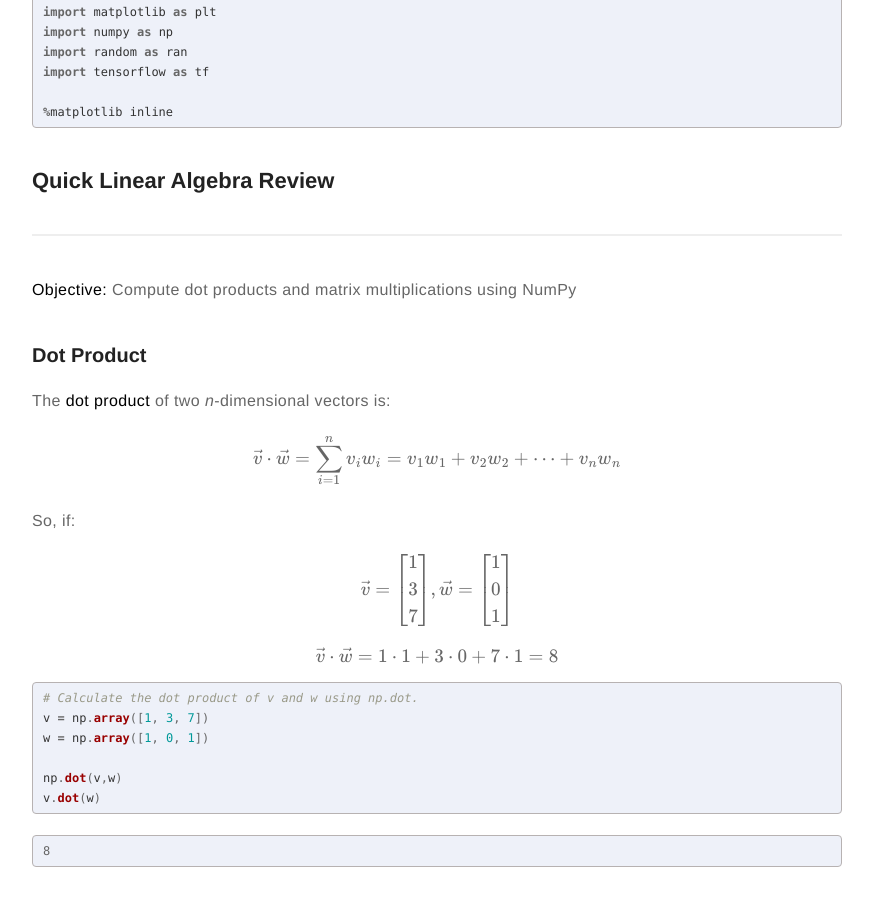
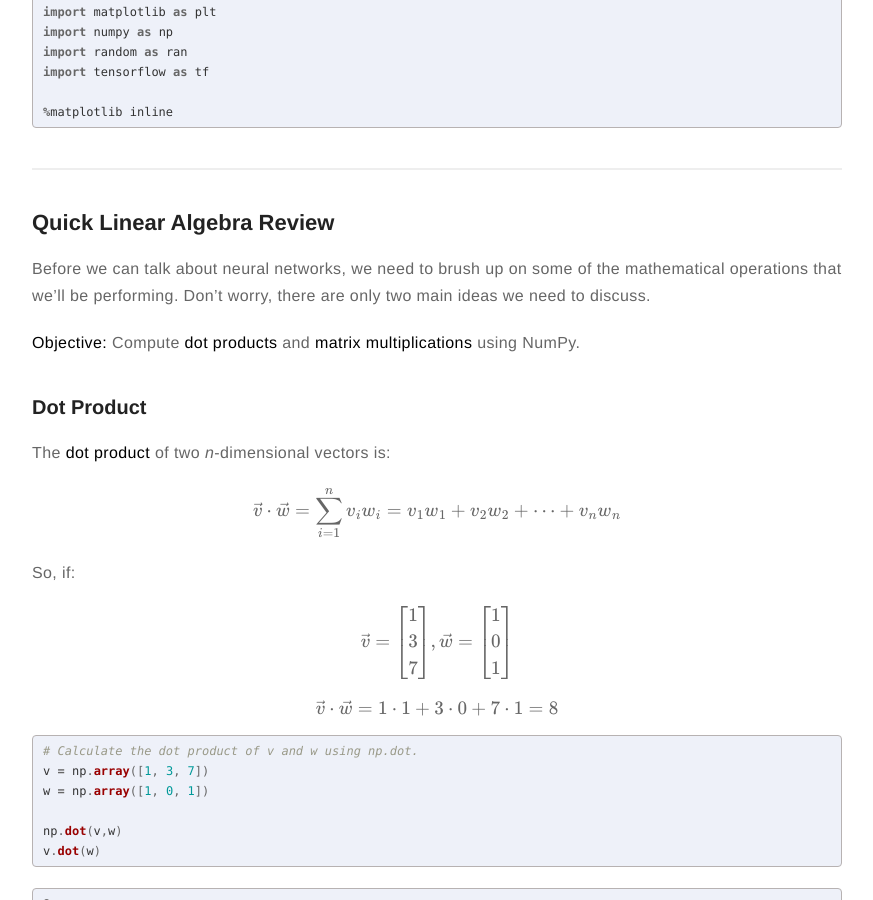
Before and after one commit to meccaLeccaHi/meccaLeccaHi.github.io, a Jekyll site: the page built from _posts/2018-10-30-neural_nets-tensorflow.md, in a window 1280 px wide and 900 px high, scrolled down 1514 px. Shown: the whole window, without its empty margins (203-1076 px from the left). Built offline with Jekyll 4.4.1, drawn with Linux system fonts in a browser that asks for light colours; formulas are drawn with MathJax 3; comment, search, counter and statistics services are not loaded.

Commit message:
adding text

````diff
--- a/_posts/2018-10-30-neural_nets-tensorflow.md
+++ b/_posts/2018-10-30-neural_nets-tensorflow.md
@@ -72,11 +72,12 @@ import tensorflow as tf
 %matplotlib inline
 ```
 
-
+---
 <a id="linear-algebra-review"></a>
 ## Quick Linear Algebra Review
----
-**Objective:** Compute dot products and matrix multiplications using NumPy
+Before we can talk about neural networks, we need to brush up on some of the mathematical operations that we'll be performing. Don't worry, there are only two main ideas we need to discuss.
+
+**Objective:** Compute **dot products** and **matrix multiplications** using NumPy.
 
 
 <a id="dot-product"></a>
````
